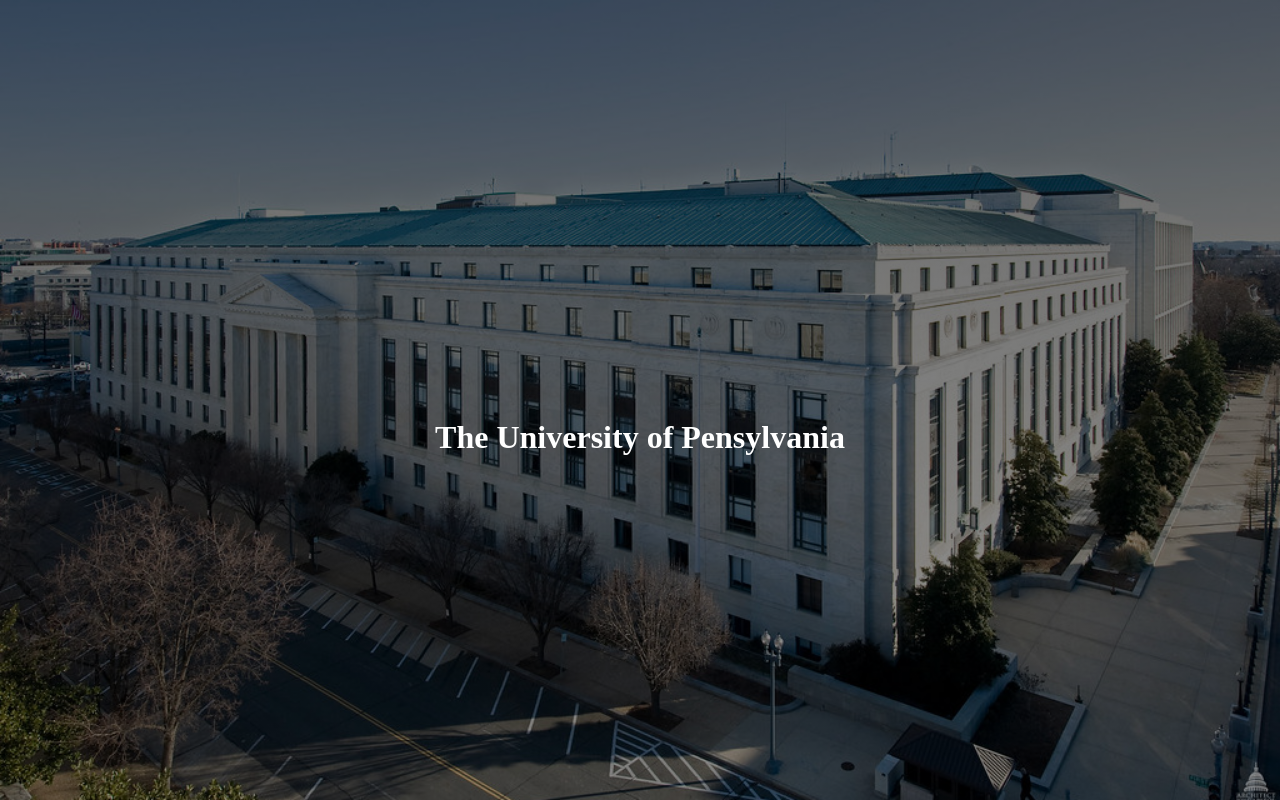
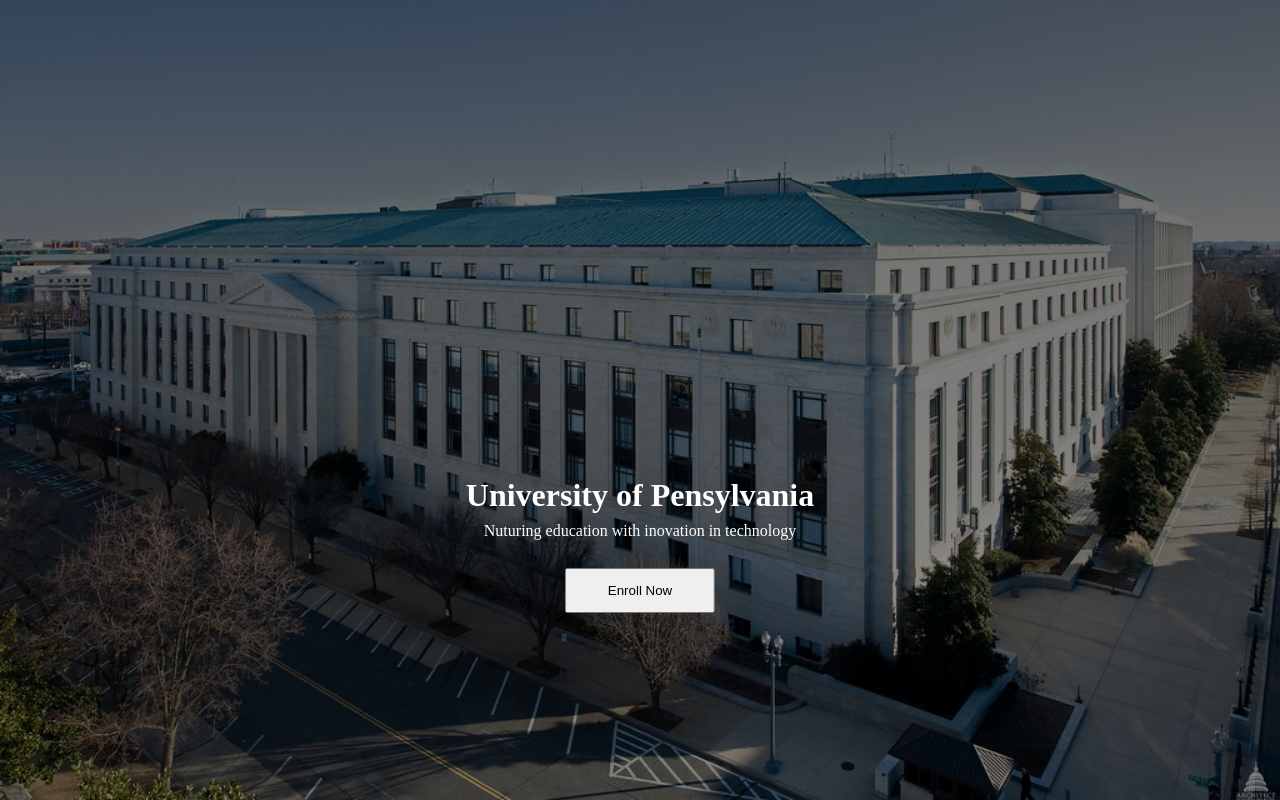
Before and after one commit to Ohidson/University-Web-Site, a plain HTML site: page index.html in a window 1280 px wide. Drawn offline with Linux system fonts and the light colour scheme.

Commit message:
another update

```diff
--- a/index.html
+++ b/index.html
@@ -9,7 +9,9 @@
 <body>
   <div class="header">
     <div class="content">
-      <h1>The University of Pensylvania</h1>
+      <h1>University of Pensylvania</h1>
+      <p>Nuturing education with inovation in technology</p>
+      <button type="button" class="btn">Enroll Now</button>
     </div>
   </div>
   <script src="script.js"></script>
--- a/style.css
+++ b/style.css
@@ -7,6 +7,7 @@
 body{
   background: #333;
   color: #fff;
+  line-height: 1.5;
 }
 
 .header{
@@ -22,4 +23,15 @@ body{
   top: 50%;
   left: 50%;
   transform: translate(-50%,50%);
+  text-align: center;
 }
+
+.content h1{
+  font-size: 24pxrem;
+}
+
+.btn {
+  width: 150px;
+  height: 45px;
+  margin-top: 25px;
+}
```
